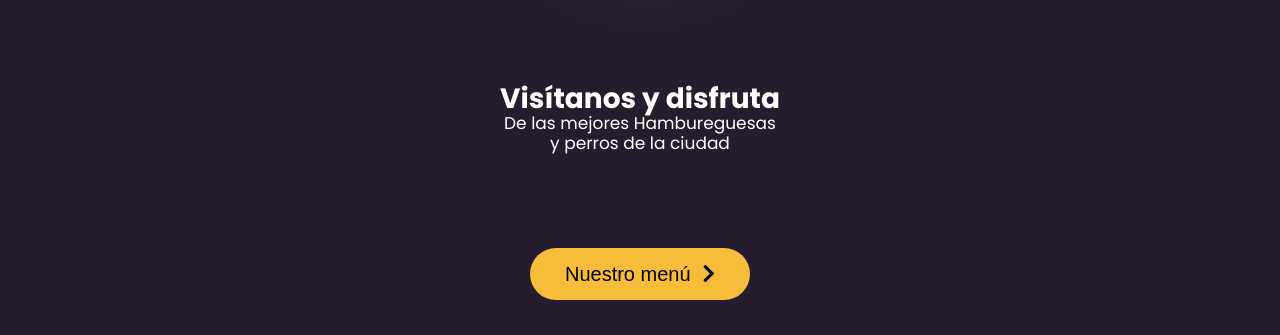
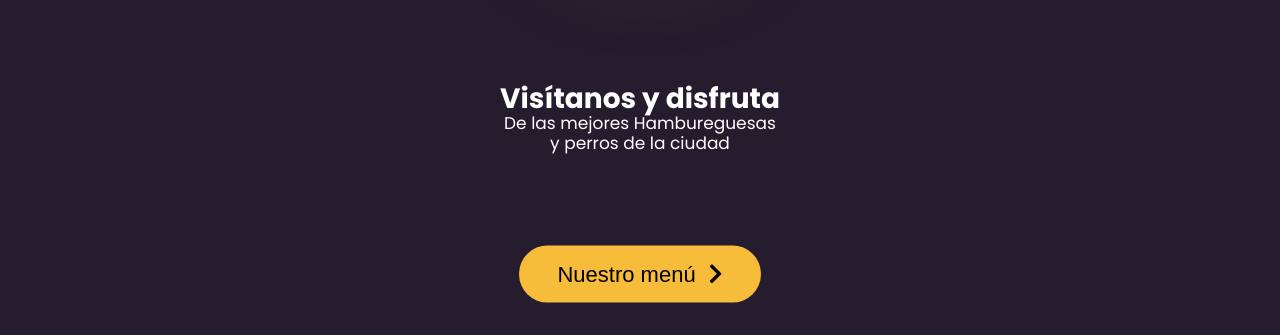
Before and after one commit to solemme1987/terranova, a website: page index.html in a window 1280 px wide. In both pictures the pointer is over the button "Nuestro menú". Shown: the part 465-800 px from the top of the page. Drawn offline with Linux system fonts and the light colour scheme.

Commit message:
boton terminado

```diff
--- a/assets/css/index.css
+++ b/assets/css/index.css
@@ -106,12 +106,15 @@
   display: flex;
   align-items: center;
   justify-content: center;
+  transition: .2s ease-in-out;
 }
 .btn-index i{
   margin-left: 12px;
   transition: all .5s ease;
 }
-
+.btn-index:hover{
+  transform: scale(1.1);
+}
 
 @media (min-width:400px), (min-height:812px){
 
@@ -127,7 +130,6 @@
   }
 
   .text-box {
-
     margin-top:550px;
   }
   .text-box h1{
@@ -138,42 +140,5 @@
     font-size: 17px;
     line-height:20px ;
   }
-  /* .logo-index-container {
-    margin-top: 80px;
-    width: 282px;
-    height: 282px;
-    border-radius: 157px;
-    box-shadow: 6px 35px 81px -7px #3D3940;
-    z-index: 1;
-
-  }
-  .logo-index-container img{
-    width: 282px;
-    height: 282px;
-  }
-
-  .circulo{
-    position: absolute;
-    width: 748px;
-    height: 763px;
-    left: -26px;
-    top: -229px;
-    border-radius:50%;
-    background: #F8BC3B;
-  }
-
-  .btn-index{
-    border:0;
-    outline: 0;
-    width: 257px;
-    height: 52px;
-    font-size: 24px;
-    border-radius: 40px;
-    background: var(--lightOrange);
-    display: flex;
-    align-items: center;
-    justify-content: center;
-} */
-
 
 }
```
